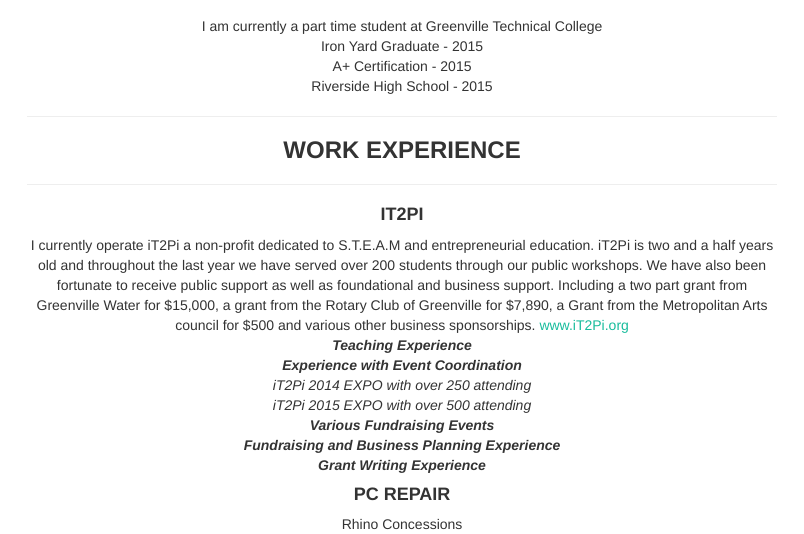
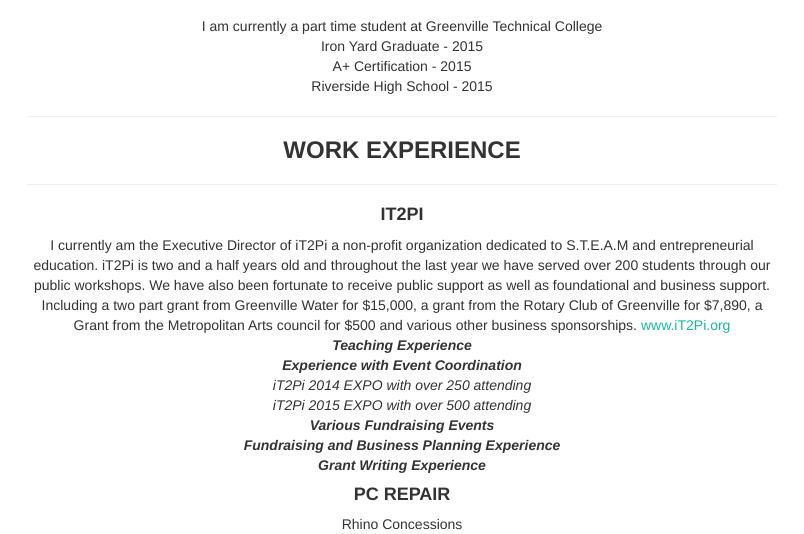
Before and after one commit to bekkblando/portfoliosite, a Django app: page /resume in a window 1280 px wide. Shown: the part 1086-1620 px from the top of the page, without its empty margins (238-1042 px from the left). Run offline with Django 3.2, Linux system fonts and the light colour scheme; some libraries are stand-ins or nearby versions.

Commit message:
Diction Fix

```diff
--- a/portfolio/portfolioapp/Templates/resume.html
+++ b/portfolio/portfolioapp/Templates/resume.html
@@ -94,7 +94,7 @@ Greenville, South Carolina, 29609
 <p>
 <div><h4>iT2Pi</h4></div><p>
 <div>
-I currently operate iT2Pi a non-profit dedicated to S.T.E.A.M and entrepreneurial education.
+I currently am the Executive Director of iT2Pi a non-profit organization dedicated to S.T.E.A.M and entrepreneurial education.
 iT2Pi is two and a half years old and throughout the last year we have served over 200 students through our public workshops. We have also  been fortunate to receive public support as well as foundational and business support.   Including a two part grant from Greenville Water for $15,000, a grant from the Rotary Club of Greenville for $7,890, a Grant from the Metropolitan Arts council for $500 and various other business sponsorships.
 <a href="http://iT2Pi.org">www.iT2Pi.org</a></div>
 
```
